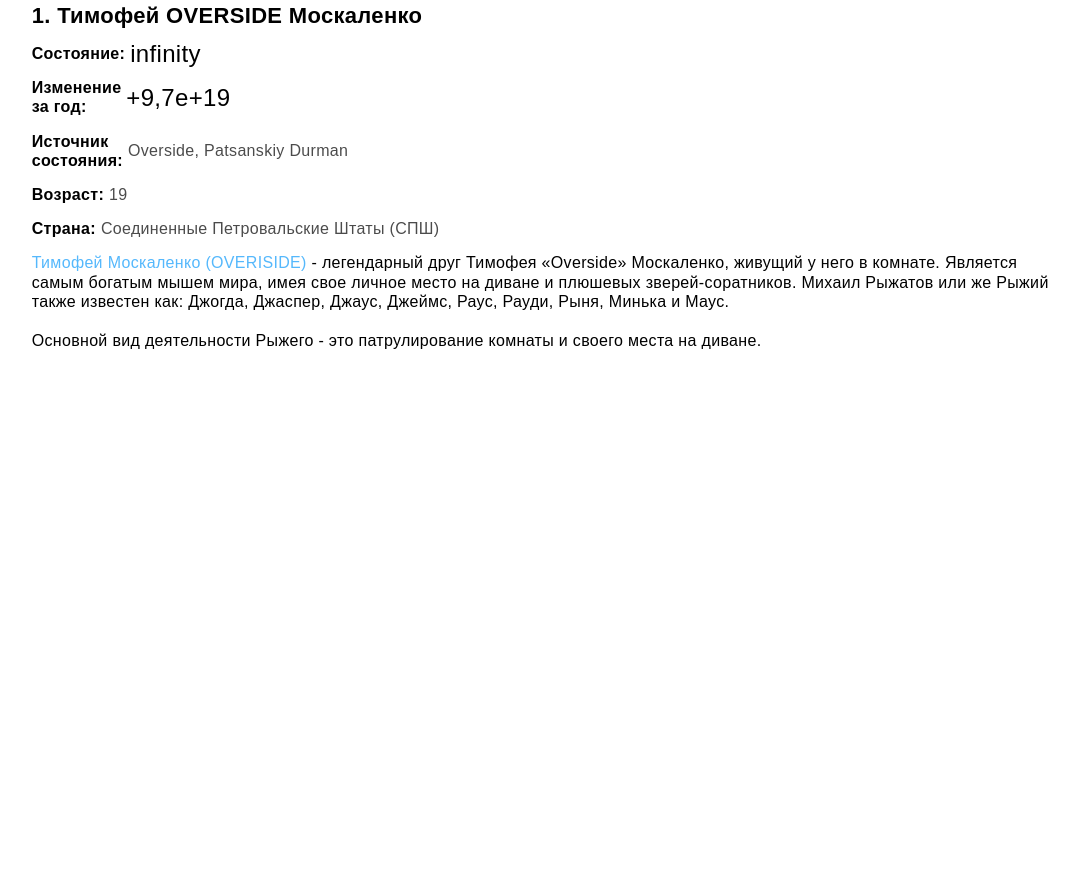
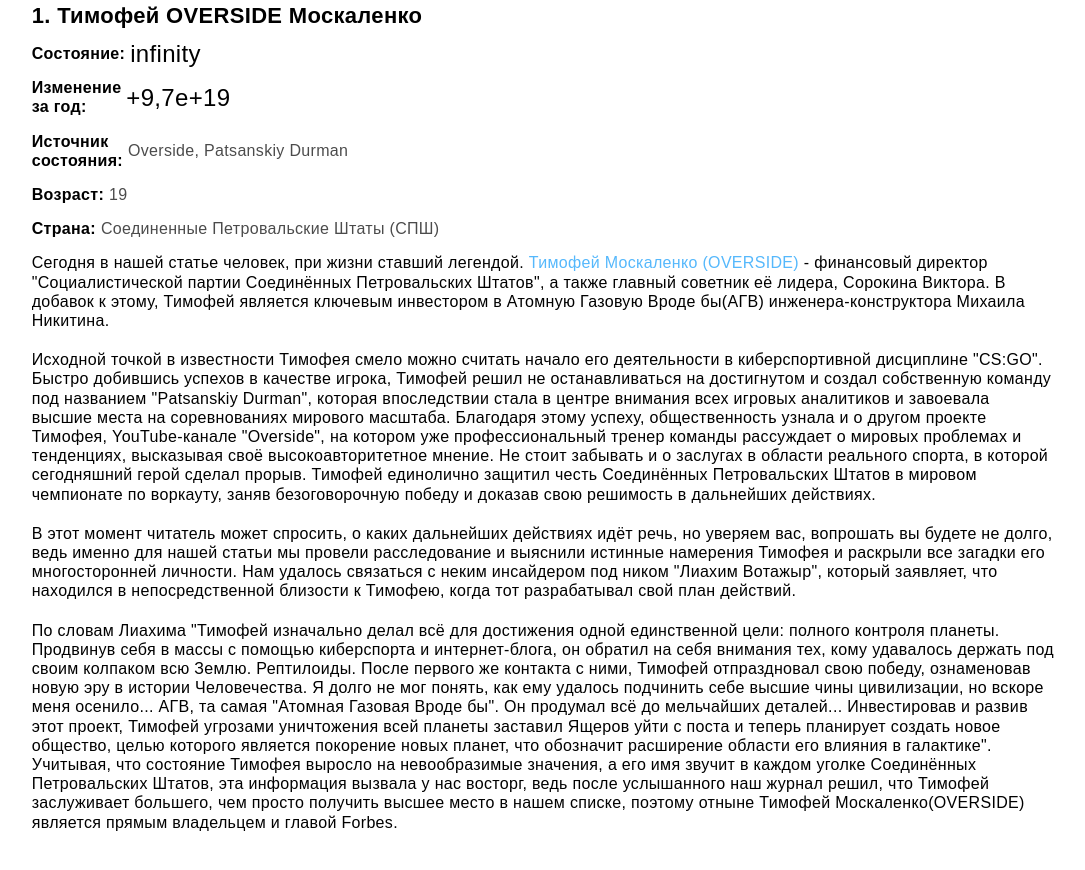
Before and after one commit to Ra4inA/forbes, a plain HTML site: page index.html in a window 1280 px wide. Shown: the part 596-1466 px from the top of the page, without its empty margins (161-1246 px from the left). Before the commit the page ends 1046 px from the top, so only its background shows below. Drawn offline with nearby package versions, Linux system fonts and the light colour scheme; files whose address does not match are found by name.

Commit message:
Add files via upload

```diff
--- a/index.html
+++ b/index.html
@@ -69,11 +69,19 @@
                         </p>
 
                         <p class="human__interview _animate _animate-left _anim-no-hide">
-                            <span>Тимофей Москаленко (OVERISIDE)</span> - легендарный друг Тимофея «Overside» Москаленко, живущий у него в комнате. Является самым богатым мышем мира, имея свое личное место на диване и плюшевых зверей-соратников. Михаил Рыжатов или же Рыжий также известен как: Джогда, Джаспер, Джаус, Джеймс, Раус, Рауди, Рыня, Минька и Маус.
+                            Сегодня в нашей статье человек, при жизни ставший легендой.<span> Тимофей Москаленко (OVERSIDE) </span>- финансовый директор "Социалистической партии Соединённых Петровальских Штатов", а также главный советник её лидера, Сорокина Виктора. В добавок к этому, Тимофей является ключевым инвестором в Атомную Газовую Вроде бы(АГВ) инженера-конструктора Михаила Никитина.
                         </p>
                         <p class="human__interview top _animate _animate-left _anim-no-hide">
-                            Основной вид деятельности Рыжего - это патрулирование комнаты и своего места на диване.
+                            Исходной точкой в известности Тимофея смело можно считать начало его деятельности в киберспортивной дисциплине "СS:GO". Быстро добившись успехов в качестве игрока, Тимофей решил не останавливаться на достигнутом и создал собственную команду под названием "Patsanskiy Durman", которая впоследствии стала в центре внимания всех игровых аналитиков и завоевала высшие места на соревнованиях мирового масштаба. Благодаря этому успеху, общественность узнала и о другом проекте Тимофея, YouTube-канале "Overside", на котором уже профессиональный тренер команды рассуждает о мировых проблемах и тенденциях, высказывая своё высокоавторитетное мнение. Не стоит забывать и о заслугах в области реального спорта, в которой сегодняшний герой сделал прорыв. Тимофей единолично защитил честь Соединённых Петровальских Штатов в мировом чемпионате по воркауту, заняв безоговорочную победу и доказав свою решимость в дальнейших действиях.
                         </p>
+                        <p class="human__interview top _animate _animate-left _anim-no-hide">
+                            В этот момент читатель может спросить, о каких дальнейших действиях идёт речь, но уверяем вас, вопрошать вы будете не долго, ведь именно для нашей статьи мы провели расследование и выяснили истинные намерения Тимофея и раскрыли все загадки его многосторонней личности. Нам удалось связаться с неким инсайдером под ником "Лиахим Вотажыр", который заявляет, что находился в непосредственной близости к Тимофею, когда тот разрабатывал свой план действий.
+                        </p>
+                        <p class="human__interview top _animate _animate-left _anim-no-hide">
+                            По словам Лиахима "Тимофей изначально делал всё для достижения одной единственной цели: полного контроля планеты. Продвинув себя в массы с помощью киберспорта и интернет-блога, он обратил на себя внимания тех, кому удавалось держать под своим колпаком всю Землю. Рептилоиды. После первого же контакта с ними, Тимофей отпраздновал свою победу, ознаменовав новую эру в истории Человечества. Я долго не мог понять, как ему удалось подчинить себе высшие чины цивилизации, но вскоре меня осенило... АГВ, та самая "Атомная Газовая Вроде бы". Он продумал всё до мельчайших деталей... Инвестировав и развив этот проект, Тимофей угрозами уничтожения всей планеты заставил Ящеров уйти с поста и теперь планирует создать новое общество, целью которого является покорение новых планет, что обозначит расширение области его влияния в галактике". Учитывая, что состояние Тимофея выросло на невообразимые значения, а его имя звучит в каждом уголке Соединённых Петровальских Штатов, эта информация вызвала у нас восторг, ведь после услышанного наш журнал решил, что Тимофей заслуживает большего, чем просто получить высшее место в нашем списке, поэтому отныне Тимофей Москаленко(OVERSIDE) является прямым владельцем и главой Forbes.
+                        </p>
+
+
                     </div>
                 </section>
             </main>
```
